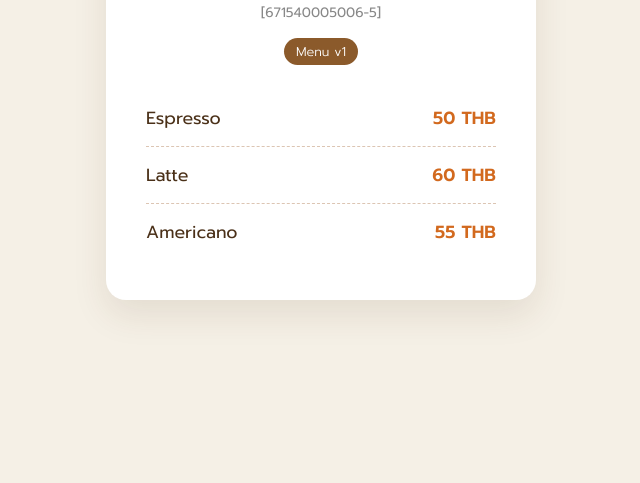
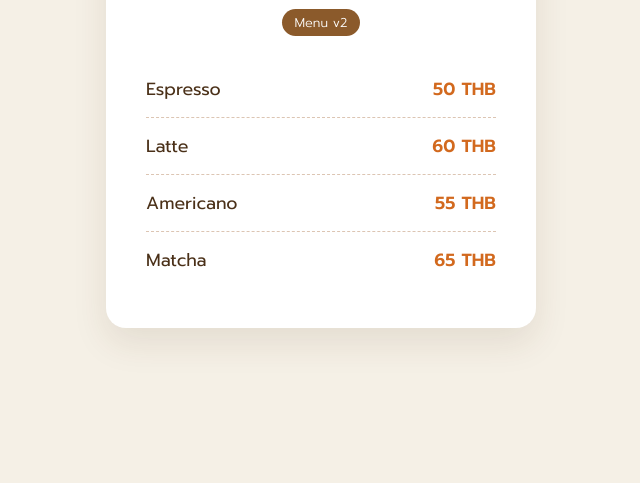
Before and after one commit to Kittanay-08/ksu-coffee-671540005006-5, a website: page public/index.html in a window 1280 px wide. Shown: the part 317-800 px from the top of the page, without its empty margins (319-959 px from the left). Drawn offline with Linux system fonts and the light colour scheme.

Commit message:
feat: menu v2 add new item

```diff
--- a/public/index.html
+++ b/public/index.html
@@ -75,11 +75,12 @@
     <div class="menu-container">
         <h1>KSU Coffee ☕</h1>
         <p class="author">ผู้จัดทำ: กฤตนัย ดอนแสง<br>[671540005006-5]</p>
-        <div class="version">Menu v1</div>
+        <div class="version">Menu v2</div>
         <ul>
             <li><span>Espresso</span> <span class="price">50 THB</span></li>
             <li><span>Latte</span> <span class="price">60 THB</span></li>
             <li><span>Americano</span> <span class="price">55 THB</span></li>
+            <li><span>Matcha</span> <span class="price">65 THB</span></li>
         </ul>
     </div>
 </body>
```
